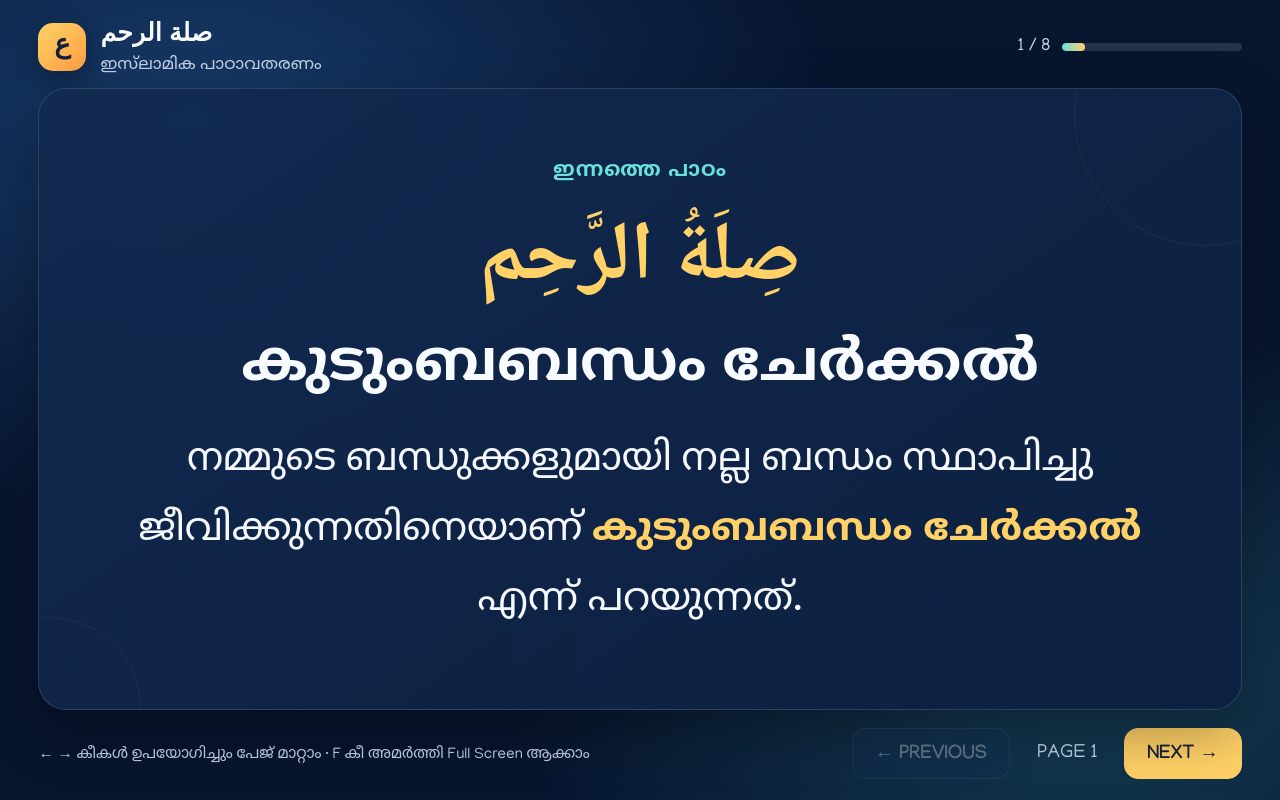
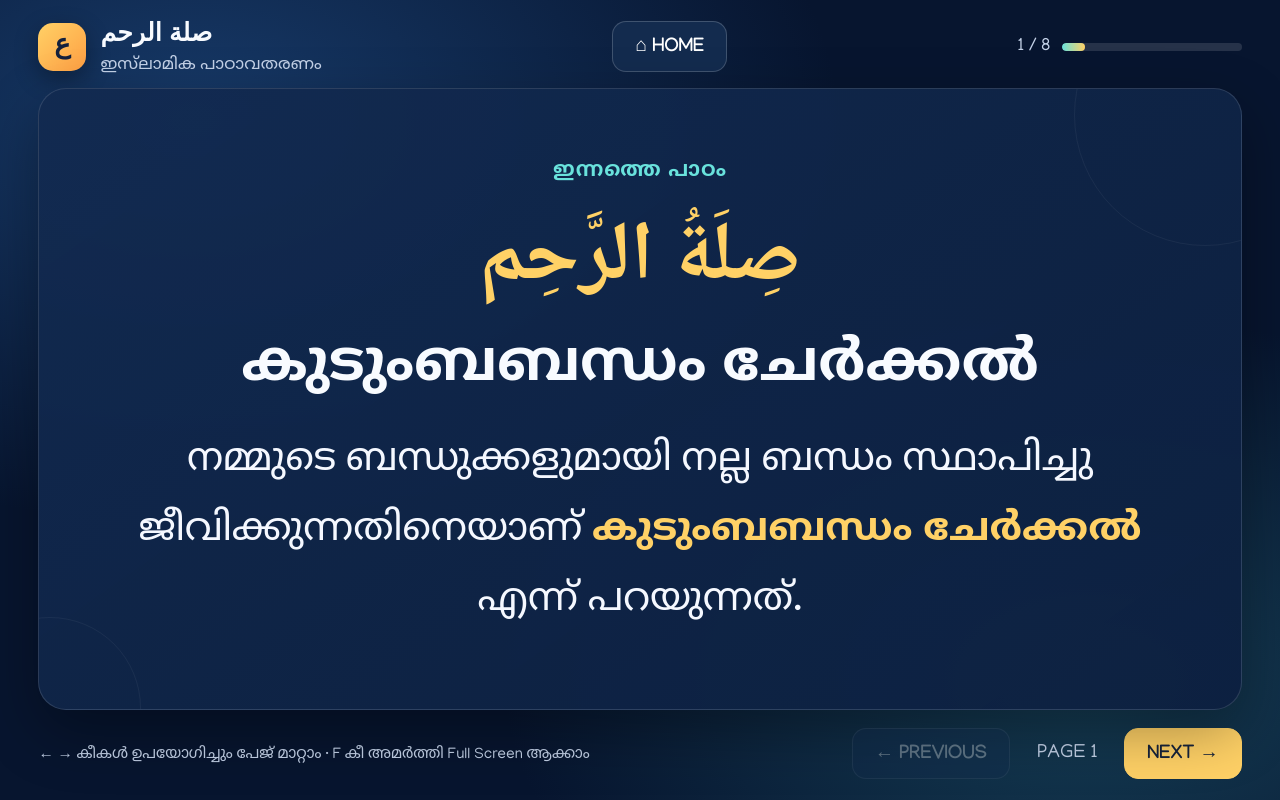
Before and after one commit to alphaAcademy2/Tv_5, a plain HTML site: page lesson.html in a window 1280 px wide. Drawn offline with Linux system fonts and the light colour scheme.

Commit message:
Update lesson.html

```diff
--- a/lesson.html
+++ b/lesson.html
@@ -4,7 +4,7 @@
 <meta charset="UTF-8">
 <meta name="viewport" content="width=device-width, initial-scale=1.0">
 <meta name="theme-color" content="#07152f">
-<title>صلة الرحم | പാഠാവതരണം</title>
+<title></title>
 <style>
 @import url('https://fonts.googleapis.com/css2?family=Manjari:wght@400;500;600;700&family=Noto+Naskh+Arabic:wght@500;600;700&display=swap');
 :root{
@@ -79,6 +79,7 @@ body{
 <div class="presentation">
  <header class="topbar">
   <div class="brand"><div class="logo">ع</div><div class="brandtext">صلة الرحم <small>ഇസ്‌ലാമിക പാഠാവതരണം</small></div></div>
+  <button class="utility" onclick="location.href='index.html'" aria-label="Home">⌂ HOME</button>
   <div class="progress"><span id="progressText">1 / 8</span><div class="progress-track"><div class="progress-fill" id="progressFill"></div></div></div>
  </header>
 
```
